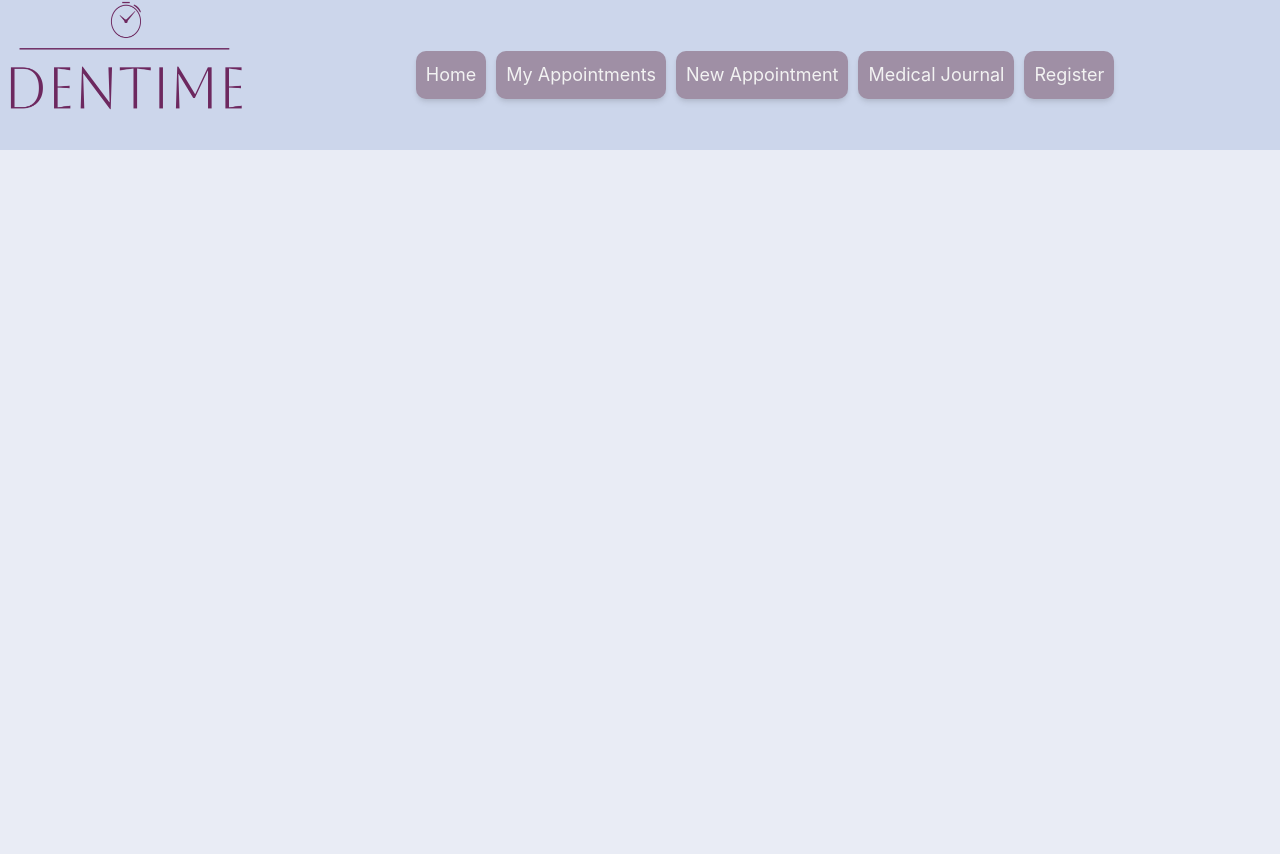
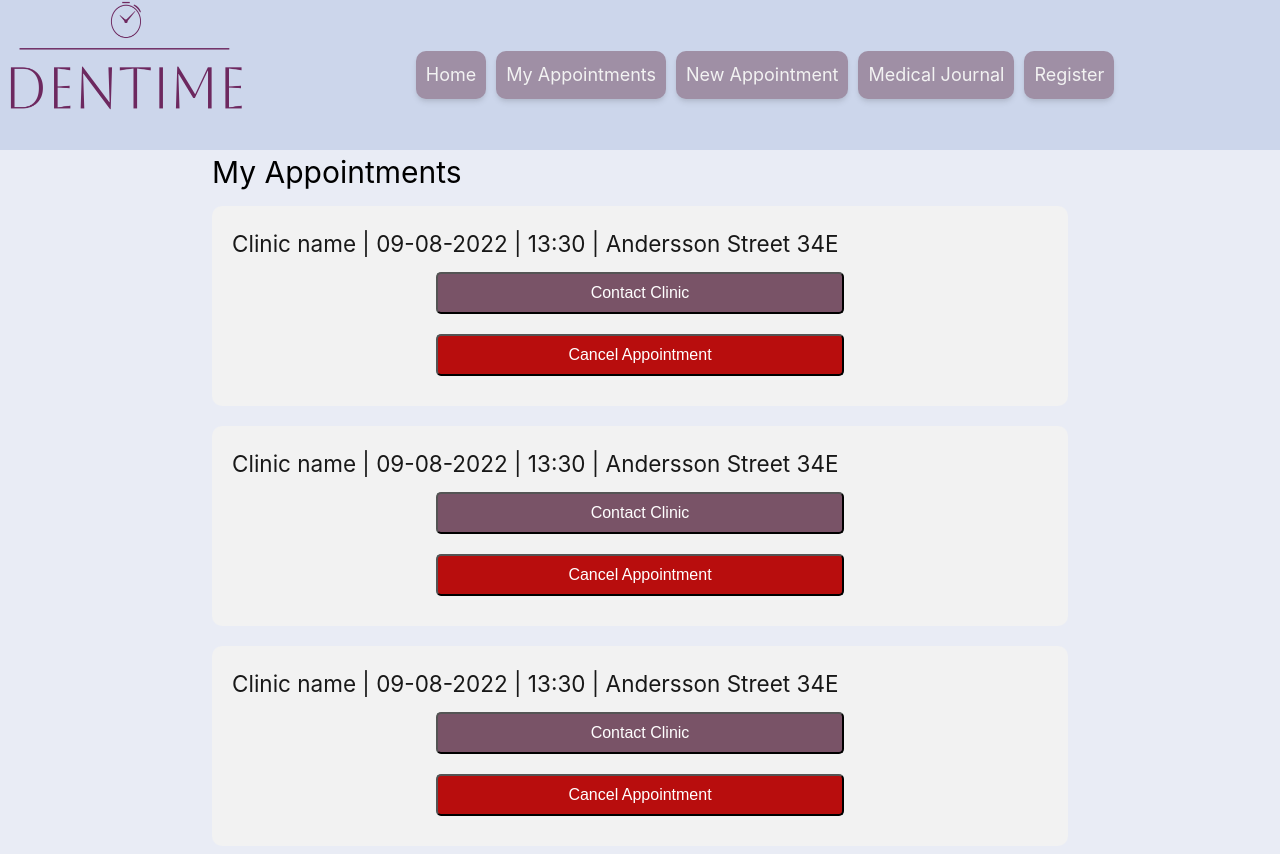
Before and after one commit to gusalzib/Distributed-Systems---Dental-Health-Care-System, a Vue app in the folder dentalHeathcareSystem/client_patient/: page /my_appointments in a window 1280 px wide. Shown: the top 854 px of the page. Before the commit the page ends 800 px from the top, so only its background shows below. Built offline with nearby package versions, Linux system fonts and the light colour scheme; no server answers.

Commit message:
#18 add My Appointments page

```diff
--- a/dentalHeathcareSystem/client_patient/src/assets/main.css
+++ b/dentalHeathcareSystem/client_patient/src/assets/main.css
@@ -1,19 +1,23 @@
 @import './base.css';
-
+/* GENERIC STYLES*/
 button{
   background-color: var(--generic-btn);
   color: rgb(255, 255, 255);
   padding: 10px;
   border-radius: 5px;
-  width: 10%;
+  width: 15%;
   cursor: pointer;
+  font-size: medium;
 }
 
 button:hover{
   background-color: var(--box-bg-light);
 }
 
+.cancel-button{
+  background-color: rgb(184, 13, 13);
 
+}
 h2{
   color: var(--vt-c-black);
 }
@@ -48,6 +52,7 @@ p{
   background-color: var(--box-bg-dark);
   box-shadow: var(--light-shadow);
 }
+
 header{
   display: flex;
   flex-direction: row;
@@ -241,6 +246,84 @@ header{
     margin-top: 25%;
   }
 }
+/*XXXXXXXXXXXXXXXXXXXXXXXXXXXXXXXXXXXXXXXXXXXXXXXXX My Appointment PAGE  xxxxxxxxxxxxxxxxxxxxxxxxxxxxxxxxxxxxxxxxxxxxxxxxxxxxxxxx*/
+.my-appointments-container{
+  width: 70%;
+  height: auto;
+  padding: 20px;
+  margin: 10% auto;
+  /* border: 1px green solid; */
+  display: flex;
+  flex-direction: column;
+
+}
+
+.my-appointments-card{
+  background-color: var(--vt-c-white-mute);
+  padding: 20px;
+  border-radius: 10px;
+  /* border: 1px blue solid; */
+  margin: 10px auto;
+  width: 100%;
+  display: flex;
+  flex-direction: row;
+  justify-content: space-between;
+}
+
+#modal{
+  position: fixed;
+  background-color: aliceblue;
+  border: 3px  #d8e5ed solid;
+  width: 50%;
+  height: auto;
+  display: none;
+  padding: 30px;
+  border-radius: 15px;
+  box-shadow: var(--heavy-shadow);
+  margin: auto;
+  /* margin-top: -15%;
+  left: 25%; */
+  left: 50%;
+  top: 50%;
+  transform: translate(-50%, -50%);
+  z-index: 1000;
+
+}
+
+#modal button{
+  width: 50%;
+  margin: 0 auto;
+}
+
+
+/*I added these span tags to the appointment card. I don't think it is necessary at the moment but later on, if we add more
+information to the cards, we might need to increase their visual separation to make it easier to read. Right now, there are no labels on
+the card, which is also something that we might need to add later.*/
+.clinic-name{
+
+}
+
+.appointments-date{
+
+}
+
+.appointments-time{
+
+}
+.appointments-address{
+
+}
+
+@media only screen and (max-width: 1300px){
+  .my-appointments-card{
+    flex-direction: column;
+  }
+
+  .my-appointments-card button{
+    margin: 10px auto;
+    width: 50%;
+  }
+}
 /*XXXXXXXXXXXXXXXXXXXXXXXXXXXXXXXXXXXXXXXXXXXXXXXXX  PAGE  xxxxxxxxxxxxxxxxxxxxxxxxxxxxxxxxxxxxxxxxxxxxxxxxxxxxxxxx*/
 
 /*XXXXXXXXXXXXXXXXXXXXXXXXXXXXXXXXXXXXXXXXXXXXXXXXX  PAGE  xxxxxxxxxxxxxxxxxxxxxxxxxxxxxxxxxxxxxxxxxxxxxxxxxxxxxxxx*/
@@ -250,5 +333,3 @@ header{
 /*XXXXXXXXXXXXXXXXXXXXXXXXXXXXXXXXXXXXXXXXXXXXXXXXX  PAGE  xxxxxxxxxxxxxxxxxxxxxxxxxxxxxxxxxxxxxxxxxxxxxxxxxxxxxxxx*/
 
 /*XXXXXXXXXXXXXXXXXXXXXXXXXXXXXXXXXXXXXXXXXXXXXXXXX  PAGE  xxxxxxxxxxxxxxxxxxxxxxxxxxxxxxxxxxxxxxxxxxxxxxxxxxxxxxxx*/
-
-/*XXXXXXXXXXXXXXXXXXXXXXXXXXXXXXXXXXXXXXXXXXXXXXXXX  PAGE  xxxxxxxxxxxxxxxxxxxxxxxxxxxxxxxxxxxxxxxxxxxxxxxxxxxxxxxx*/
--- a/dentalHeathcareSystem/client_patient/src/router.js
+++ b/dentalHeathcareSystem/client_patient/src/router.js
@@ -3,11 +3,13 @@ import { createRouter, createWebHistory } from "vue-router";
 import Home from "./views/Home.vue";
 import NewAppointment from "./views/NewAppointment.vue";
 import PrivacyPolicy from "./views/PrivacyPolicy.vue";
+import MyAppointments from "./views/MyAppointments.vue";
 
 const routes = [
   { path: "/", name: "home", component: Home },
   { path: "/new/appointment", name: "newAppointment", component: NewAppointment },
-  {path:'/privacy_policy', name: 'privacy_policy', component: PrivacyPolicy}
+  { path: '/privacy_policy', name: 'privacy_policy', component: PrivacyPolicy },
+  {path: '/my_appointments', name: 'my_appointments', component: MyAppointments}
 
 ];
 
--- /dev/null
+++ b/dentalHeathcareSystem/client_patient/src/views/MyAppointments.vue
@@ -0,0 +1,65 @@
+<template>
+  <main>
+    <div class="my-appointments-container">
+        <h1>My Appointments</h1>
+        <div class="my-appointments-card">
+            <!-- /*I added these span tags to the appointment card. I don't think it is necessary at the moment but later on, if we add more
+                information to the cards, we might need to increase their visual separation to make it easier to read. Right now, there are no labels on
+                the card, which is also something that we might need to add later.*/ -->
+            <h2><span class="clinic-name">Clinic name</span>  | <span class="appointment-date">09-08-2022 </span>
+                | <span class="appointment-time">13:30 </span> | <span class="appointment-address">Andersson Street 34E</span></h2>
+            <button>Contact Clinic</button>
+            <button class="cancel-button">Cancel Appointment</button>
+
+        </div>
+
+        <div class="my-appointments-card">
+            <h2>Clinic name | 09-08-2022 | 13:30 | Andersson Street 34E</h2>
+            <button>Contact Clinic</button>
+            <button class="cancel-button">Cancel Appointment</button>
+        </div>
+
+        <div class="my-appointments-card">
+            <h2>Clinic name | 09-08-2022 | 13:30 | Andersson Street 34E</h2>
+            <button>Contact Clinic</button>
+            <button class="cancel-button" @click="confirmCancellation()">Cancel Appointment</button>
+        </div>
+    </div>
+
+    <div id="modal">
+        <h2>You are cancelling your appointment at [Clinic name]. Are you sure you want to proceed?</h2>
+        <button class="cancel-button">Yes</button>
+        <button @click="rejectCancellation()">NO</button>
+    </div>
+  </main>
+</template>
+
+
+<script>
+// @ is an alias to /src
+import { Api } from '@/Api'
+
+export default {
+  name: 'my_appointments',
+  data() {
+    return {
+
+    }
+  },
+  mounted() {
+
+  },
+    methods: {
+        confirmCancellation() {
+            var modal = document.getElementById('modal');
+            modal.style.display = "block";
+        },
+        rejectCancellation() {
+            var modal = document.getElementById('modal');
+            modal.style.display = "none"
+    }
+  }
+}
+</script>
+
+<style src="../assets/main.css"></style>
```
